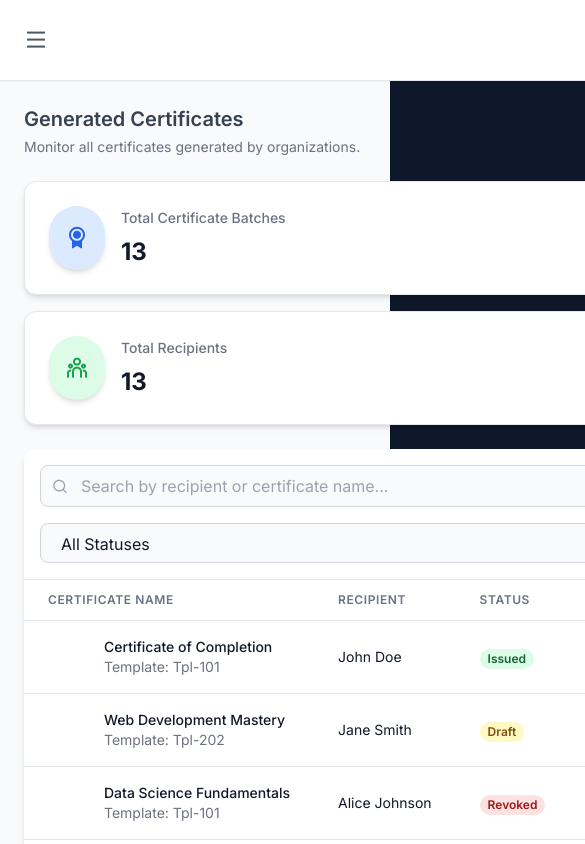
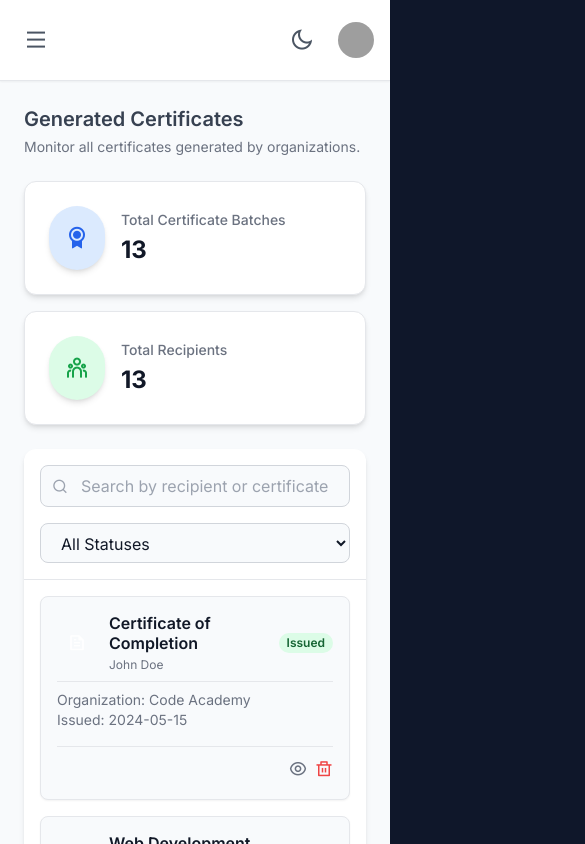
Before and after one commit to webappstudio-my/mysertifico, a React (Vite) app: page /bo/certificates in a window 390 px wide. Shown: the top 844 px of the page, 585 px wide, since content can reach past the window. Built offline with nearby package versions, Linux system fonts and the light colour scheme; grey boxes are pictures that could not be loaded.

Commit message:
fix BO certificates page layout for small screen + update new My Profile UI

```diff
--- a/package.json
+++ b/package.json
@@ -20,7 +20,8 @@
     "react": "^19.1.0",
     "react-apexcharts": "^1.7.0",
     "react-dom": "^19.1.0",
-    "react-router-dom": "^7.7.1"
+    "react-router-dom": "^7.7.1",
+    "react-toastify": "^11.0.5"
   },
   "devDependencies": {
     "@eslint/js": "^9.30.1",
--- a/src/pages/bo/BoCertificates.jsx
+++ b/src/pages/bo/BoCertificates.jsx
@@ -3,7 +3,7 @@ import BoSidebar from '../../components/bo/BoSidebar';
 import BoNavbar from '../../components/bo/BoNavbar';
 import BoPagination from '../../components/bo/BoPagination';
 import BoConfirmationModal from '../../components/bo/BoConfirmationModal';
-import BoCertificatePreviewModal from '../../components/bo/BoCertificatePreviewModal'; // New component for preview
+import BoCertificatePreviewModal from '../../components/bo/BoCertificatePreviewModal';
 
 const initialCertificateData = [
     { id: 1, name: 'Certificate of Completion', recipient: 'John Doe', organization: 'Code Academy', dateIssued: '2024-05-15', status: 'Issued', template: 'Tpl-101' },
@@ -31,16 +31,13 @@ const BoCertificates = () => {
     const [currentPage, setCurrentPage] = useState(1);
     const [displayedCertificates, setDisplayedCertificates] = useState([]);
 
-    // State for confirmation modal
     const [isConfirmationModalOpen, setIsConfirmationModalOpen] = useState(false);
     const [modalConfig, setModalConfig] = useState({});
     const [certificateToUpdate, setCertificateToUpdate] = useState(null);
 
-    // State for preview modal
     const [isPreviewModalOpen, setIsPreviewModalOpen] = useState(false);
     const [selectedCertificate, setSelectedCertificate] = useState(null);
 
-    // Filter and paginate certificates whenever dependencies change
     useEffect(() => {
         const filteredData = certificates.filter(cert => {
             const matchesSearch = cert.name.toLowerCase().includes(searchTerm.toLowerCase()) || cert.recipient.toLowerCase().includes(searchTerm.toLowerCase());
@@ -53,7 +50,6 @@ const BoCertificates = () => {
         setDisplayedCertificates(filteredData.slice(startIndex, endIndex));
     }, [certificates, searchTerm, selectedStatus, currentPage]);
 
-    // Reset to first page when filters change
     useEffect(() => {
         setCurrentPage(1);
     }, [searchTerm, selectedStatus]);
@@ -111,7 +107,6 @@ const BoCertificates = () => {
         setCertificateToUpdate(null);
     };
 
-    // Calculate summary data
     const totalCertificateBatches = new Set(certificates.map(cert => cert.name)).size;
     const totalRecipients = new Set(certificates.map(cert => cert.recipient)).size;
 
@@ -121,9 +116,21 @@ const BoCertificates = () => {
         return matchesSearch && matchesStatus;
     }).length;
 
-    // Toggle sidebar for all screen sizes
     const toggleSidebar = () => {
         setIsSidebarOpen(!isSidebarOpen);
+    };
+
+    const getStatusClasses = (status) => {
+        switch (status) {
+            case 'Issued':
+                return 'bg-green-100 text-green-800 dark:bg-green-900 dark:text-green-300';
+            case 'Draft':
+                return 'bg-yellow-100 text-yellow-800 dark:bg-yellow-900 dark:text-yellow-300';
+            case 'Revoked':
+                return 'bg-red-100 text-red-800 dark:bg-red-900 dark:text-red-300';
+            default:
+                return '';
+        }
     };
 
     return (
@@ -132,7 +139,7 @@ const BoCertificates = () => {
             {isSidebarOpen && (
                 <div
                     id="sidebar-overlay"
-                    className="fixed inset-0 bg-black bg-opacity-50 z-40"
+                    className="fixed inset-0 bg-black bg-opacity-50 z-40 lg:hidden"
                     onClick={toggleSidebar}
                 ></div>
             )}
@@ -148,40 +155,29 @@ const BoCertificates = () => {
                                 <h2 className="text-xl font-semibold text-gray-700 dark:text-gray-200">Generated Certificates</h2>
                                 <p className="text-sm text-gray-500 dark:text-gray-400 mt-1">Monitor all certificates generated by organizations.</p>
                             </div>
-                            {/* <div>
-                                <button
-                                    id="add-certificate-button"
-                                    className="bg-primary text-white font-semibold py-2 px-4 rounded-lg shadow-md hover:bg-primary-dark transition-colors flex items-center gap-2"
-                                >
-                                    <i className="ri-add-line"></i>
-                                    <span>New Certificate</span>
-                                </button>
-                            </div> */}
                         </div>
 
                         {/* Summary Cards */}
                         <div className="grid grid-cols-1 sm:grid-cols-2 gap-4 mb-6">
-                            {/* Total Certificate Batches */}
                             <div className="bg-bo-surface-light dark:bg-bo-surface-dark p-6 rounded-xl shadow-md border border-gray-200 dark:border-gray-700 gap-5 hover:shadow-xl transform hover:-translate-y-1 transition-all duration-300">
                                 <div className="flex items-center space-x-4">
                                     <div className="p-4 flex items-center justify-center rounded-full bg-blue-100 dark:bg-blue-900 text-blue-600 dark:text-blue-300 shadow-md">
                                         <i className="ri-award-fill text-2xl"></i>
                                     </div>
                                     <div>
-                                        <p className="text-sm font-medium text-gray-500 dark:text-gray-400 mb-2">Total Certificate Batches</p>
-                                        <p className="text-2xl font-bold text-gray-900 dark:text-white">{totalCertificateBatches}</p>
+                                        <p className="text-sm font-medium text-gray-500 dark:text-gray-400">Total Certificate Batches</p>
+                                        <p className="text-2xl font-bold text-gray-900 dark:text-white mt-1">{totalCertificateBatches}</p>
                                     </div>
                                 </div>
                             </div>
-                            {/* Total Recipients */}
                             <div className="bg-bo-surface-light dark:bg-bo-surface-dark p-6 rounded-xl shadow-md border border-gray-200 dark:border-gray-700 gap-5 hover:shadow-xl transform hover:-translate-y-1 transition-all duration-300">
                                 <div className="flex items-center space-x-4">
                                     <div className="p-4 flex items-center justify-center rounded-full bg-green-100 dark:bg-green-900 text-green-600 dark:text-green-300 shadow-md">
                                         <i className="ri-team-line text-2xl"></i>
                                     </div>
                                     <div>
-                                        <p className="text-sm font-medium text-gray-500 dark:text-gray-400 mb-2">Total Recipients</p>
-                                        <p className="text-2xl font-bold text-gray-900 dark:text-white">{totalRecipients}</p>
+                                        <p className="text-sm font-medium text-gray-500 dark:text-gray-400">Total Recipients</p>
+                                        <p className="text-2xl font-bold text-gray-900 dark:text-white mt-1">{totalRecipients}</p>
                                     </div>
                                 </div>
                             </div>
@@ -190,8 +186,8 @@ const BoCertificates = () => {
                         {/* Main Content Card */}
                         <div className="bg-bo-surface-light dark:bg-bo-surface-dark rounded-xl shadow-md">
                             {/* Toolbar: Search & Filter */}
-                            <div className="p-4 border-b border-gray-200 dark:border-gray-700 flex flex-col md:flex-row items-center gap-4">
-                                <div className="relative w-full md:w-80">
+                            <div className="p-4 border-b border-gray-200 dark:border-gray-700 flex flex-col sm:flex-row items-center gap-4">
+                                <div className="relative w-full sm:w-80">
                                     <i className="ri-search-line absolute left-3 top-1/2 -translate-y-1/2 text-gray-400"></i>
                                     <input
                                         type="text"
@@ -204,7 +200,7 @@ const BoCertificates = () => {
                                 </div>
                                 <select
                                     id="status-filter"
-                                    className="w-full md:w-auto py-2 px-4 border border-gray-300 dark:border-gray-600 rounded-lg bg-bo-bg-light dark:bg-gray-700 focus:outline-none focus:ring-2 focus:ring-primary text-gray-900 dark:text-white"
+                                    className="w-full sm:w-auto py-2 px-4 border border-gray-300 dark:border-gray-600 rounded-lg bg-bo-bg-light dark:bg-gray-700 focus:outline-none focus:ring-2 focus:ring-primary text-gray-900 dark:text-white"
                                     value={selectedStatus}
                                     onChange={handleStatusChange}
                                 >
@@ -215,8 +211,50 @@ const BoCertificates = () => {
                                 </select>
                             </div>
 
-                            {/* Certificates List */}
-                            <div className="overflow-x-auto">
+                            {/* Certificates List - Cards for Small Screens */}
+                            <div className="p-4 space-y-4 md:hidden">
+                                {displayedCertificates.length > 0 ? (
+                                    displayedCertificates.map((cert) => (
+                                        <div key={cert.id} className="bg-bo-bg-light dark:bg-gray-700 p-4 rounded-lg shadow-sm border border-gray-200 dark:border-gray-600">
+                                            <div className="flex items-center justify-between mb-2">
+                                                <div className="flex items-center gap-3">
+                                                    <div className="flex-shrink-0 h-10 w-10 flex items-center justify-center rounded-full bg-primary-100 dark:bg-primary-900 text-primary-600 dark:text-primary-300">
+                                                        <i className="ri-file-text-line text-lg"></i>
+                                                    </div>
+                                                    <div>
+                                                        <div className="font-semibold text-gray-900 dark:text-white text-base leading-tight">{cert.name}</div>
+                                                        <div className="text-xs text-gray-500 dark:text-gray-400 mt-1">
+                                                            {cert.recipient}
+                                                        </div>
+                                                    </div>
+                                                </div>
+                                                <span className={`px-2 inline-flex text-xs leading-5 font-semibold rounded-full ${getStatusClasses(cert.status)}`}>
+                                                    {cert.status}
+                                                </span>
+                                            </div>
+                                            <div className="text-sm text-gray-500 dark:text-gray-400 border-t border-gray-200 dark:border-gray-600 pt-2 mt-2">
+                                                <p>Organization: {cert.organization}</p>
+                                                <p>Issued: {cert.dateIssued}</p>
+                                            </div>
+                                            <div className="flex justify-end space-x-2 mt-4 pt-2 border-t border-gray-200 dark:border-gray-600">
+                                                <button onClick={() => openPreviewModal(cert.id)} className="text-gray-500 hover:text-primary-600 dark:hover:text-primary-400 transition-colors">
+                                                    <i className="ri-eye-line text-lg"></i>
+                                                </button>
+                                                <button onClick={() => handleDeleteCertificate(cert.id)} className="text-red-500 hover:text-red-700 dark:hover:text-red-400 transition-colors">
+                                                    <i className="ri-delete-bin-line text-lg"></i>
+                                                </button>
+                                            </div>
+                                        </div>
+                                    ))
+                                ) : (
+                                    <div className="p-6 text-center text-gray-500 dark:text-gray-400 text-sm">
+                                        No certificates found.
+                                    </div>
+                                )}
+                            </div>
+
+                            {/* Certificates List - Table for Medium and Larger Screens */}
+                            <div className="overflow-x-auto hidden md:block">
                                 <table className="min-w-full divide-y divide-gray-200 dark:divide-gray-700">
                                     <thead className="bg-bo-surface-light dark:bg-gray-700">
                                         <tr>
@@ -269,10 +307,7 @@ const BoCertificates = () => {
                                                         {cert.dateIssued}
                                                     </td>
                                                     <td className="px-6 py-4 whitespace-nowrap">
-                                                        <span className={`px-2 inline-flex text-xs leading-5 font-semibold rounded-full ${cert.status === 'Issued' ? 'bg-green-100 text-green-800 dark:bg-green-900 dark:text-green-300' :
-                                                                cert.status === 'Draft' ? 'bg-yellow-100 text-yellow-800 dark:bg-yellow-900 dark:text-yellow-300' :
-                                                                    'bg-red-100 text-red-800 dark:bg-red-900 dark:text-red-300'
-                                                            }`}>
+                                                        <span className={`px-2 inline-flex text-xs leading-5 font-semibold rounded-full ${getStatusClasses(cert.status)}`}>
                                                             {cert.status}
                                                         </span>
                                                     </td>
@@ -281,9 +316,6 @@ const BoCertificates = () => {
                                                             <button onClick={() => openPreviewModal(cert.id)} className="text-gray-500 hover:text-primary-600 dark:hover:text-primary-400 transition-colors">
                                                                 <i className="ri-eye-line text-lg"></i>
                                                             </button>
-                                                            {/* <a href="#" className="text-gray-500 hover:text-primary-600 dark:hover:text-primary-400 transition-colors">
-                                                                <i className="ri-edit-line text-lg"></i>
-                                                            </a> */}
                                                             <button onClick={() => handleDeleteCertificate(cert.id)} className="text-red-500 hover:text-red-700 dark:hover:text-red-400 transition-colors">
                                                                 <i className="ri-delete-bin-line text-lg"></i>
                                                             </button>
```
Also changed, not shown: src/pages/bo/BoMyProfile.jsx (+68 -61 lines), 1 other file (tests, documents, lock files or other folders).
